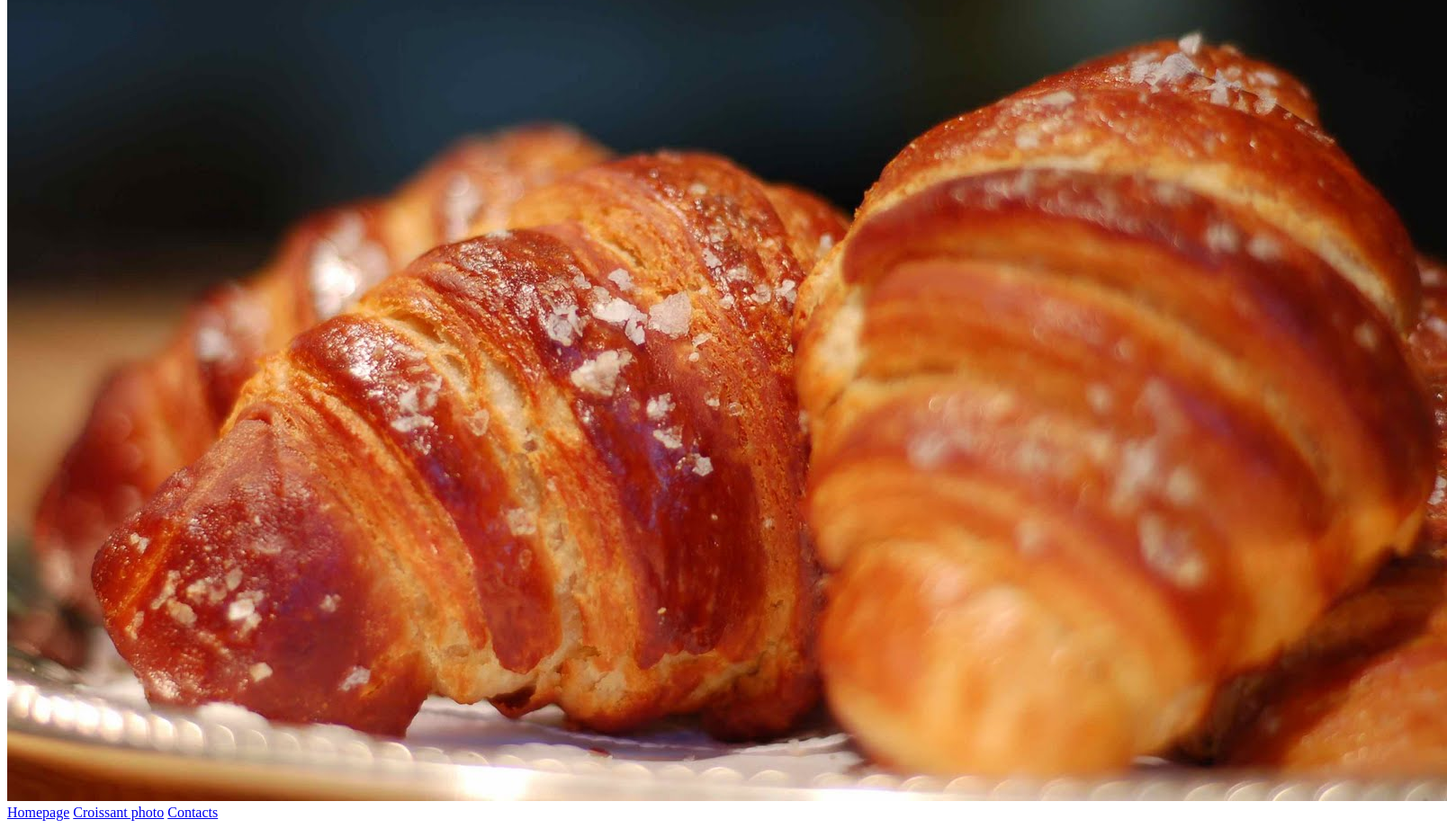
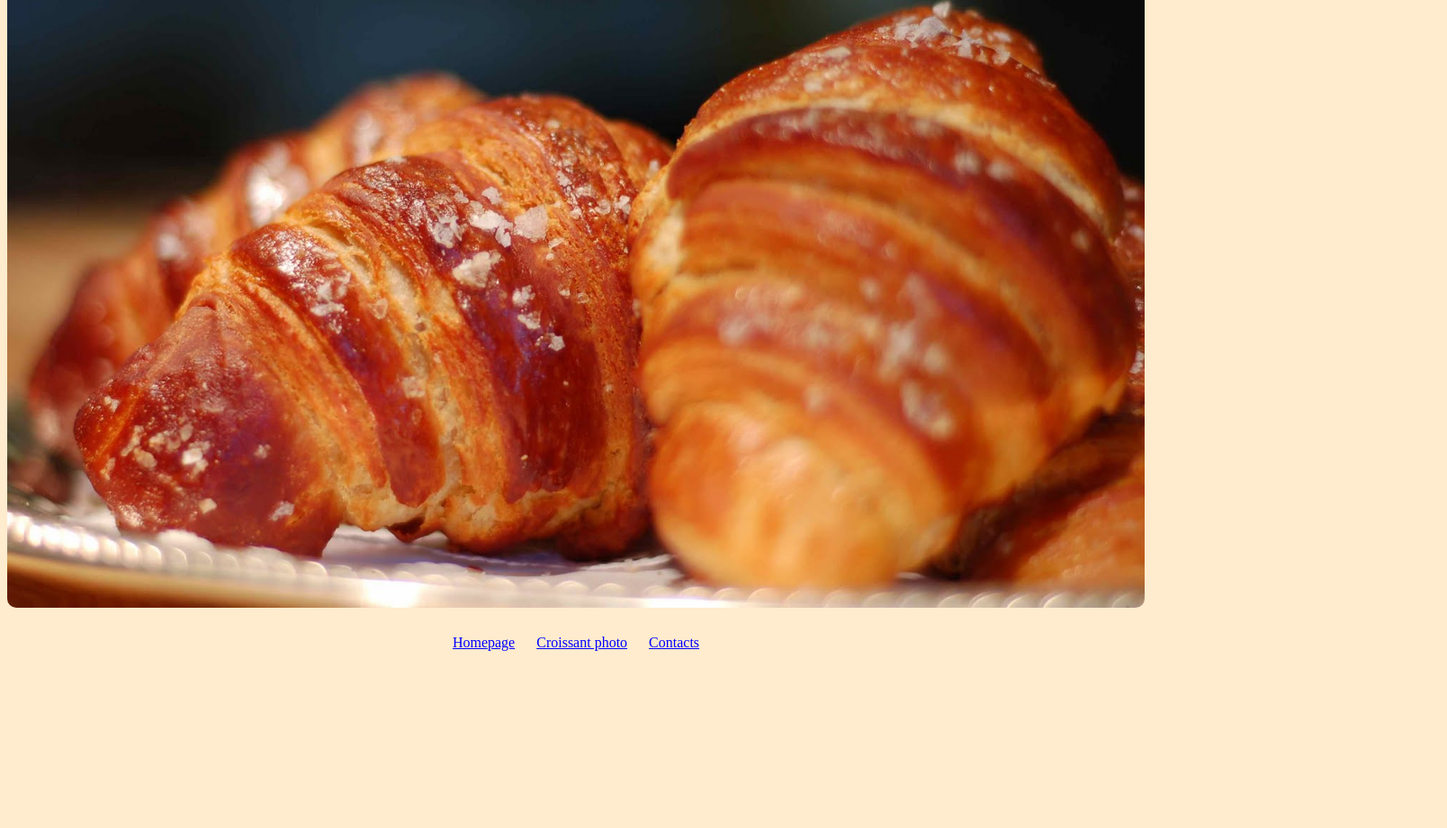
Before and after one commit to higidamah/croissant-app, a plain HTML site: page photo.html in a window 1280 px wide. Shown: the part 254-1175 px from the top of the page at 90% size, 1608 px wide, since content can reach past the window. After the commit the page ends 986 px from the top, so only its background shows below. Drawn offline with Linux system fonts and the light colour scheme.

Commit message:
added styling to my elements

```diff
--- a/css/styles.css
+++ b/css/styles.css
@@ -1,3 +1,18 @@
-h1 p {
+body {
+  background: blanchedalmond;
+}
+h1,
+p,
+footer {
   text-align: center;
 }
+a {
+  color: blue;
+  margin: 0 10px;
+}
+.photo {
+  max-width: 100%;
+  border-radius: 10px;
+  display: block;
+  margin: 30px auto;
+}
```
